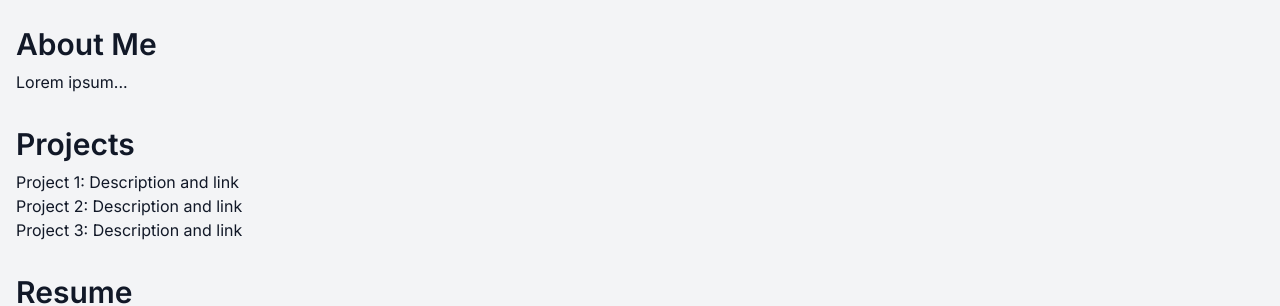
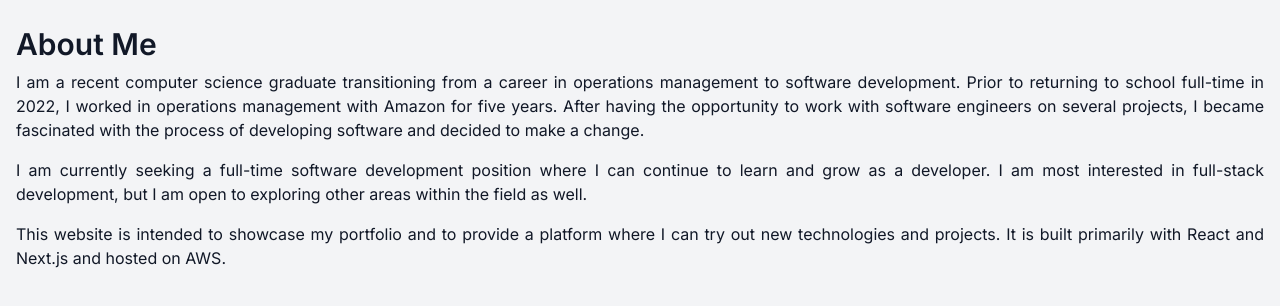
Before and after one commit to pknoche/pknoche-website, a Next.js app: page / in a window 1280 px wide. Shown: the part 190-496 px from the top of the page. Built offline with nearby package versions, Linux system fonts and the light colour scheme.

Commit message:
Update About Me content

```diff
--- a/src/app/components/About.tsx
+++ b/src/app/components/About.tsx
@@ -4,9 +4,17 @@ const About: React.FC = () => {
   return (
     <section id="about" className="mb-8">
       <h2>About Me</h2>
-      <p>
-        Lorem ipsum...
-      </p>
+      <div className="text-justify">
+        <p>
+          I am a recent computer science graduate transitioning from a career in operations management to software development. Prior to returning to school full-time in 2022, I worked in operations management with Amazon for five years. After having the opportunity to work with software engineers on several projects, I became fascinated with the process of developing software and decided to make a change.
+        </p>
+        <p>
+          I am currently seeking a full-time software development position where I can continue to learn and grow as a developer. I am most interested in full-stack development, but I am open to exploring other areas within the field as well.
+        </p>
+        <p>
+          This website is intended to showcase my portfolio and to provide a platform where I can try out new technologies and projects. It is built primarily with React and Next.js and hosted on AWS.
+        </p>
+      </div>
     </section>
   );
 };
```
